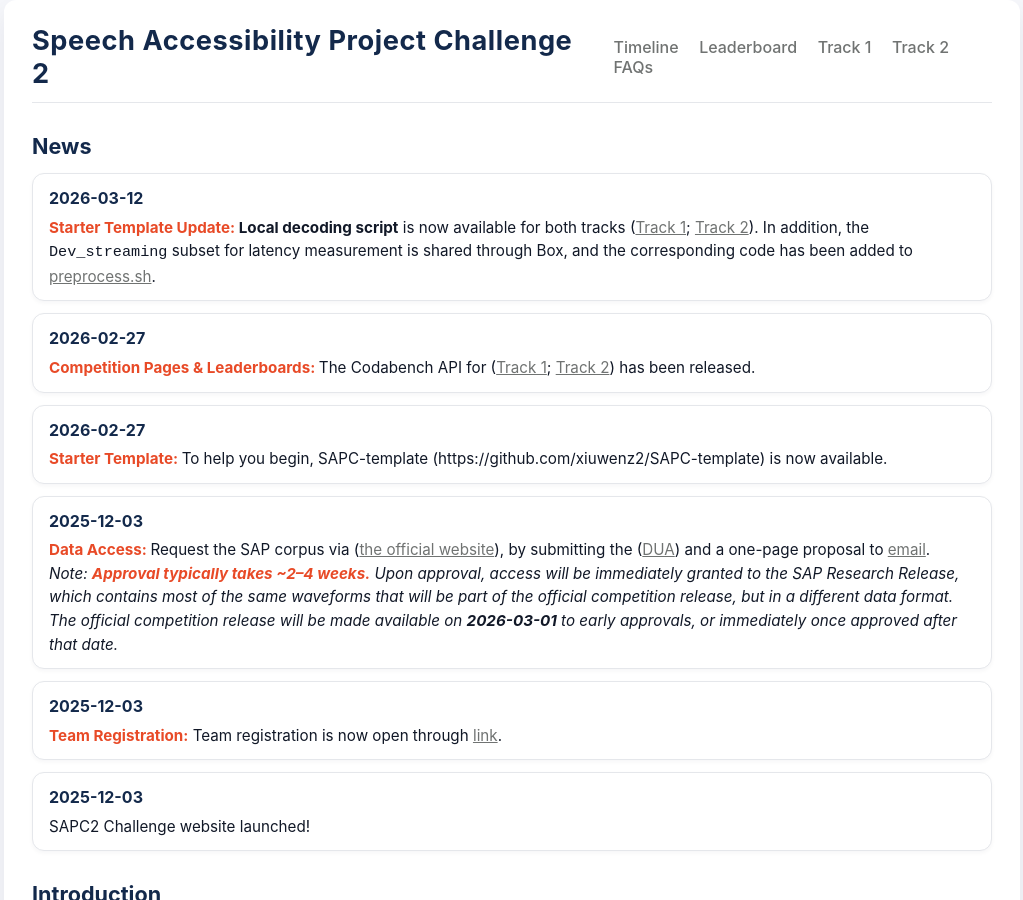
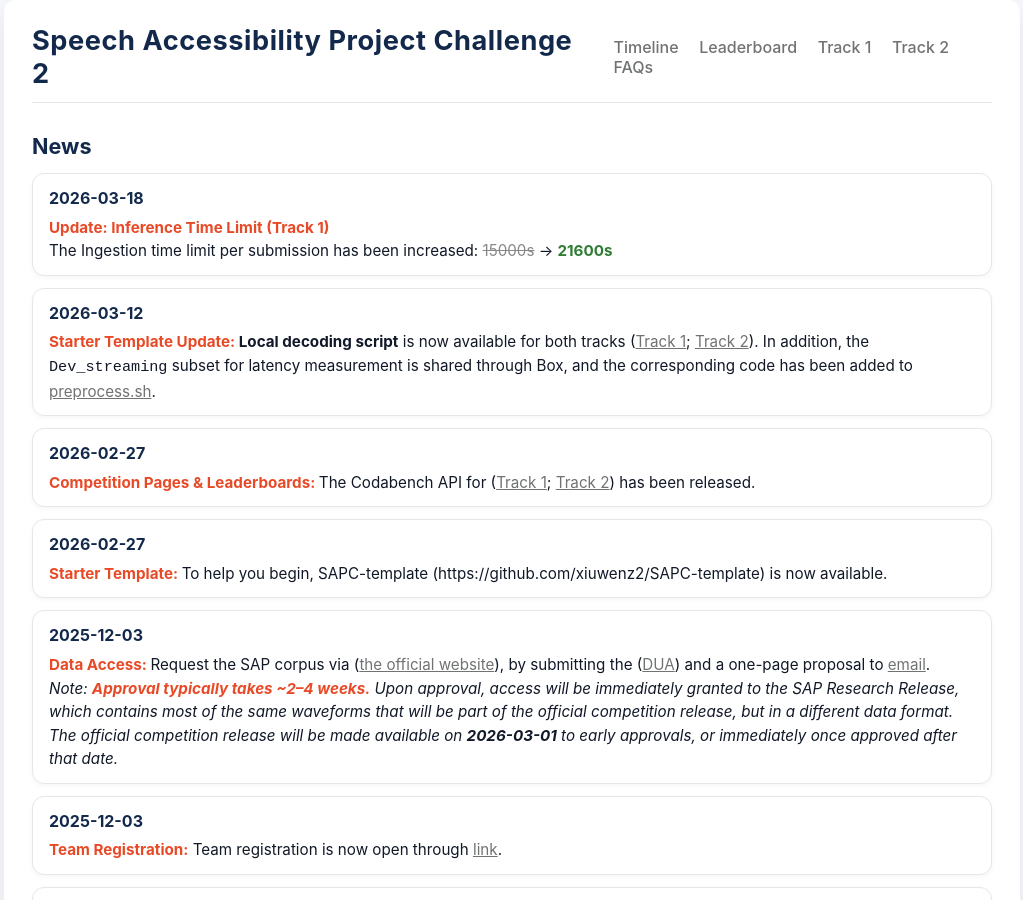
Before and after one commit to xiuwenz2/SAPC2-website, a Jekyll site: the page built from index.md, in a window 1280 px wide and 900 px high. Shown: the whole window, without its empty margins (128-1151 px from the left). Built offline with Jekyll 4.4.1, drawn with Linux system fonts in a browser that asks for light colours.

Commit message:
Add news update on inference time limit change
Added news item about increased inference time limit from 15000s to 21600s.

```diff
--- a/index.md
+++ b/index.md
@@ -11,6 +11,16 @@ hero_meta: >
 ## News
 
 <div class="news-list">
+
+<div class="news-item">
+  <div class="news-date">2026-03-18</div>
+  <div class="news-text">
+    <strong><span style="color: #E84A27;">Update: Inference Time Limit (Track 1)</span></strong><br>
+    The Ingestion time limit per submission has been increased:
+    <s style="color: #888;">15000s</s> →
+    <strong style="color: #2e7d32;">21600s</strong>
+  </div>
+</div>
 
 <div class="news-item">
   <div class="news-date">2026-03-12</div>
```
